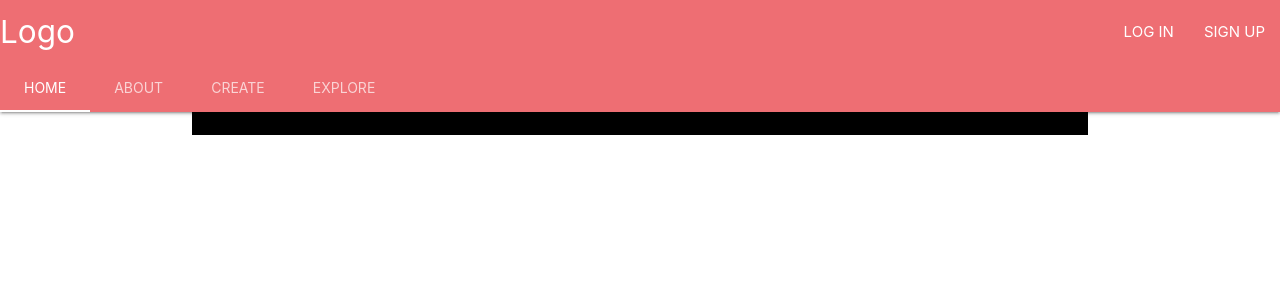
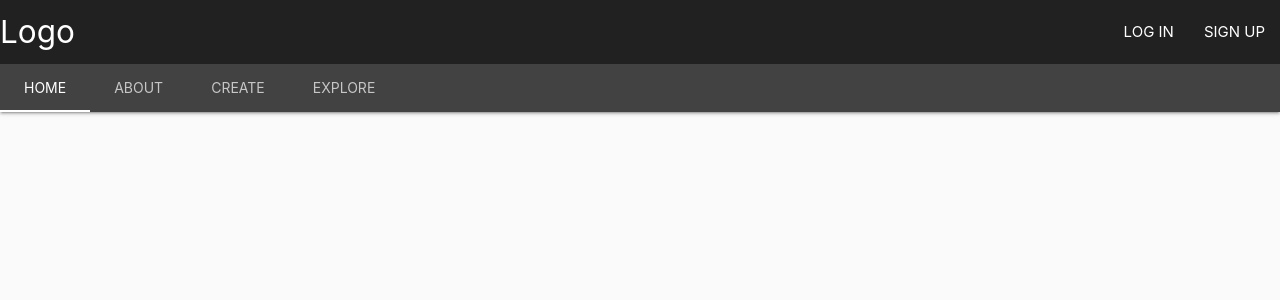
Before and after one commit to NicoleMarty/react-trippy, a React (Create React App) app: page / in a window 1280 px wide. Shown: the top 300 px of the page. Built offline with nearby package versions, Linux system fonts and the light colour scheme.

Commit message:
style changes to nav

```diff
--- a/package.json
+++ b/package.json
@@ -10,7 +10,9 @@
     "@testing-library/user-event": "^7.2.1",
     "bcrypt": "^3.0.7",
     "jquery": "^3.4.1",
+    "materialize": "^1.0.0",
     "materialize-css": "^1.0.0-rc.2",
+    "node-sass": "^4.13.1",
     "react": "^16.12.0",
     "react-dom": "^16.12.0",
     "react-router-dom": "^5.1.2",
--- a/src/App.js
+++ b/src/App.js
@@ -1,7 +1,7 @@
 import React, { Component } from 'react'
 import { BrowserRouter as Router, Route } from 'react-router-dom'
 import AppContainer from './components/AppContainer'
-import NavBar from './components/NavBar'
+import NavBar from './components/NavBar/index.js'
 import Home from './pages/Home/index.js'
 import './App.css'
 
--- a/src/components/NavBar.js
+++ b/src/components/NavBar/index.js
@@ -1,4 +1,5 @@
 import React from 'react'
+import './style.css'
 
 function NavBar () {
   return (
@@ -49,7 +50,7 @@ function NavBar () {
         </li>
       </ul>
 
-      <ul class='sidenav' id='mobile-demo'>
+      <ul className='sidenav' id='mobile-demo'>
         <li>
           <a href='sass.html'>Sass</a>
         </li>
--- /dev/null
+++ b/src/components/NavBar/style.css
@@ -0,0 +1,11 @@
+.nav-wrapper {
+  background-color: #212121;
+}
+
+.nav-content {
+  background-color: #424242;
+}
+
+li.tab:hover {
+  background-color: #ef5350;
+}
--- a/src/pages/Home/index.js
+++ b/src/pages/Home/index.js
@@ -13,7 +13,7 @@ class Home extends React.Component {
   }
 
   render () {
-    return <div className='container'>zfgzf</div>
+    return <div className='row'></div>
   }
 }
 
--- a/src/pages/Home/style.css
+++ b/src/pages/Home/style.css
@@ -1,3 +1,3 @@
-.container {
-  background-color: #000000;
+body {
+  background-color: #fafafa;
 }
```
Also changed, not shown: 1 other file (tests, documents, lock files or other folders).
